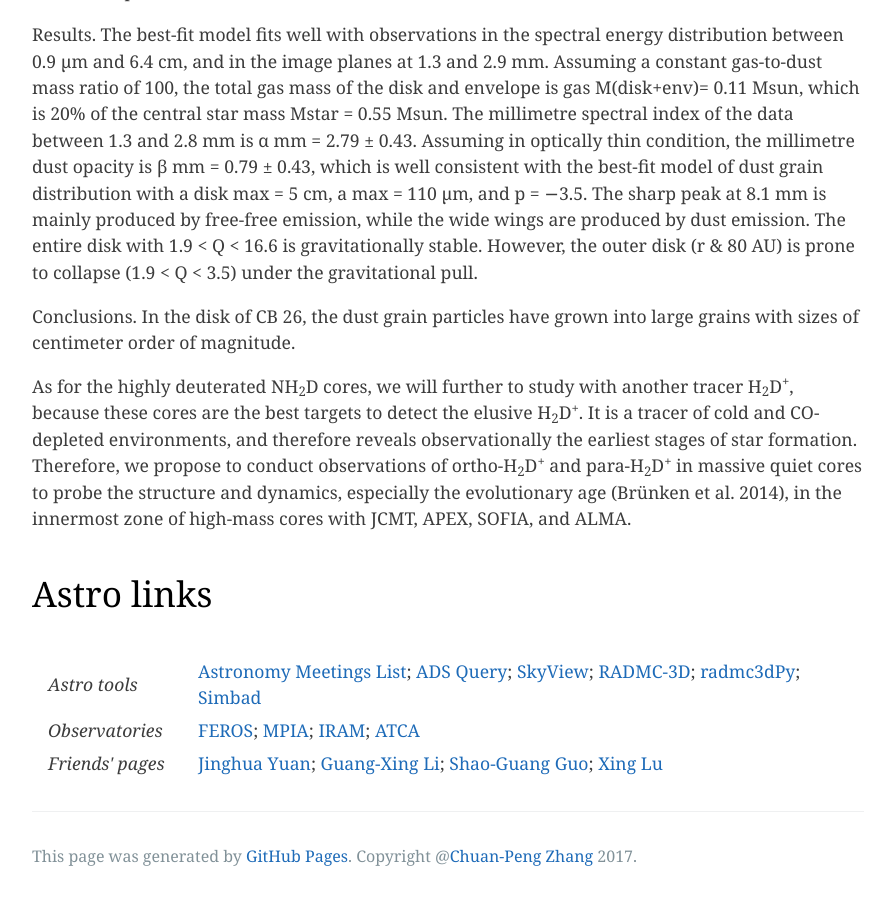
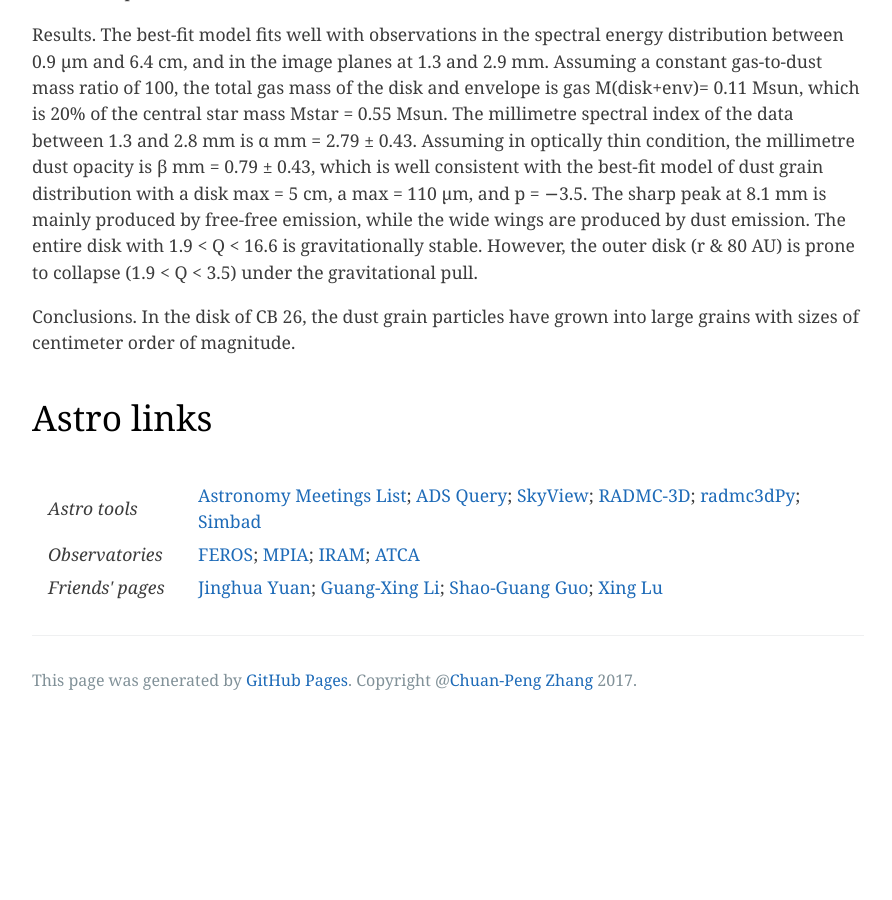
Before and after one commit to zcp521/zcp521.github.io, a Jekyll site: the page built from index.html, in a window 1280 px wide and 900 px high, scrolled down 2472 px. Shown: the whole window, without its empty margins (192-1084 px from the left). Built offline with Jekyll 4.4.1, drawn with Linux system fonts in a browser that asks for light colours; the list of posts is cut into pages by our own code; after the commit the page ends 3196 px from its top, so only the background shows below that.

Commit message:
Initial commit

```diff
--- a/index.html
+++ b/index.html
@@ -96,16 +96,6 @@ is gravitationally stable. However, the outer disk (r & 80 AU) is prone to colla
 Conclusions. In the disk of CB 26, the dust grain particles have grown into large grains with sizes of centimeter order of magnitude.
 </p>
 
-      As for the highly deuterated NH<sub>2</sub>D cores, we will further to study with another tracer H<sub>2</sub>D<sup>+</sup>,
-because these cores are the best targets to detect the elusive H<sub>2</sub>D<sup>+</sup>. It is a tracer of cold and
-CO-depleted environments, and therefore reveals observationally the earliest stages of star
-formation. Therefore, we propose to conduct observations of ortho-H<sub>2</sub>D<sup>+</sup> and para-H<sub>2</sub>D<sup>+</sup> in massive
-quiet cores to probe the structure and dynamics, especially the evolutionary age (Brünken et al. 2014),
-in the innermost zone of high-mass cores with JCMT, APEX, SOFIA, and ALMA.
-</p>
-
-
-
 <p style="color: black; font-size: 200%; text-align: left;">Astro links</p>
 
 <table border="0">
```
